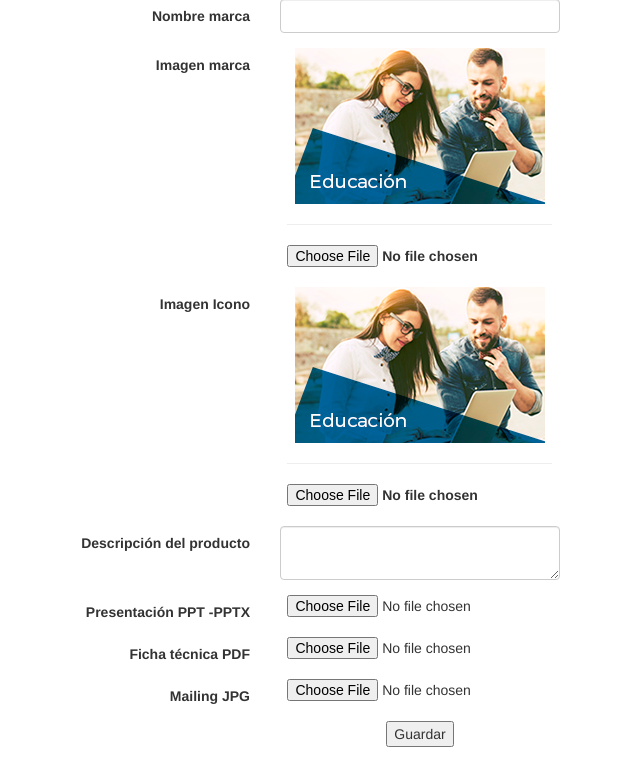
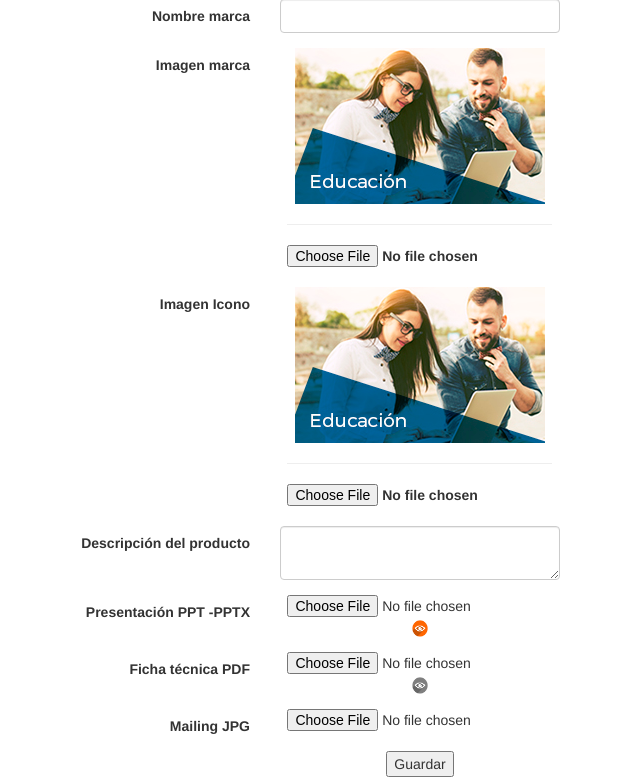
Before and after one commit to murcita/cmsjobjob, a PHP site: page /admin/detalleMarca.php in a window 1280 px wide. Shown: the part 292-1069 px from the top of the page, without its empty margins (380-1020 px from the left). Before the commit the page ends 1039 px from the top, so only its background shows below. Run offline with PHP 8.4, Linux system fonts and the light colour scheme; some libraries are stand-ins or nearby versions.

Commit message:
Imagen de carga archivos

```diff
--- a/admin/detalleMarca.php
+++ b/admin/detalleMarca.php
@@ -21,7 +21,6 @@
   <title>Marcas</title>
   <meta charset="utf-8">
   <meta name="viewport" content="width=device-width, initial-scale=1">
-
 
 
 
@@ -208,7 +207,6 @@ include_once("../includes/libraries.php");
 
 
 
-
 <!-- DESCRIPCION -->
 <div class="form-group">
   <label class="col-md-4 control-label" for="Descripción">Descripción del producto</label>
@@ -227,13 +225,19 @@ include_once("../includes/libraries.php");
 
 
 
+
+
+
 <!-- PRESENTACION -->
 <div class="form-group">
   <label class="col-md-4 control-label" for="Presentación">Presentación PPT -PPTX</label>
-  <div class="col-md-4">
+     <div class="col-md-4">
     <input id="Presentación" name="presentacionMarca" class="input-file" type="file">
+    <a href="destino.php"><img src="../includes/imagenes/editdoc.png" width="6%" alt="Enviar" data-toggle="tooltip" data-placement="top" title="Archivo adjuntado"></a>
   </div>
 </div>
+
+
 
 
 
@@ -242,14 +246,18 @@ include_once("../includes/libraries.php");
   <label class="col-md-4 control-label" for="Ficha técnica">Ficha técnica PDF</label>
   <div class="col-md-4">
     <input id="Ficha técnica" name="fichaTecnica" class="input-file" type="file">
-  </div>
+      <img src="../includes/imagenes/editdocbn.png" width="6%" alt="Enviar" data-toggle="tooltip" data-placement="top" title="Archivo no adjuntado">
+      </div>
 </div>
+
+
 
 <!-- MAILING -->
 <div class="form-group">
   <label class="col-md-4 control-label" for="Mailing">Mailing JPG</label>
   <div class="col-md-4">
     <input id="Mailing" name="mailing" class="input-file" type="file">
+
   </div>
 </div>
 
@@ -262,4 +270,7 @@ include_once("../includes/libraries.php");
 </form>
 </fieldset>
 
+
+
+
     </div></div></div></CENTER></div></body></html>
```
Also changed, not shown: includes/imagenes/editdoc.png (added), includes/imagenes/editdocbn.png (added), 1 other file.
